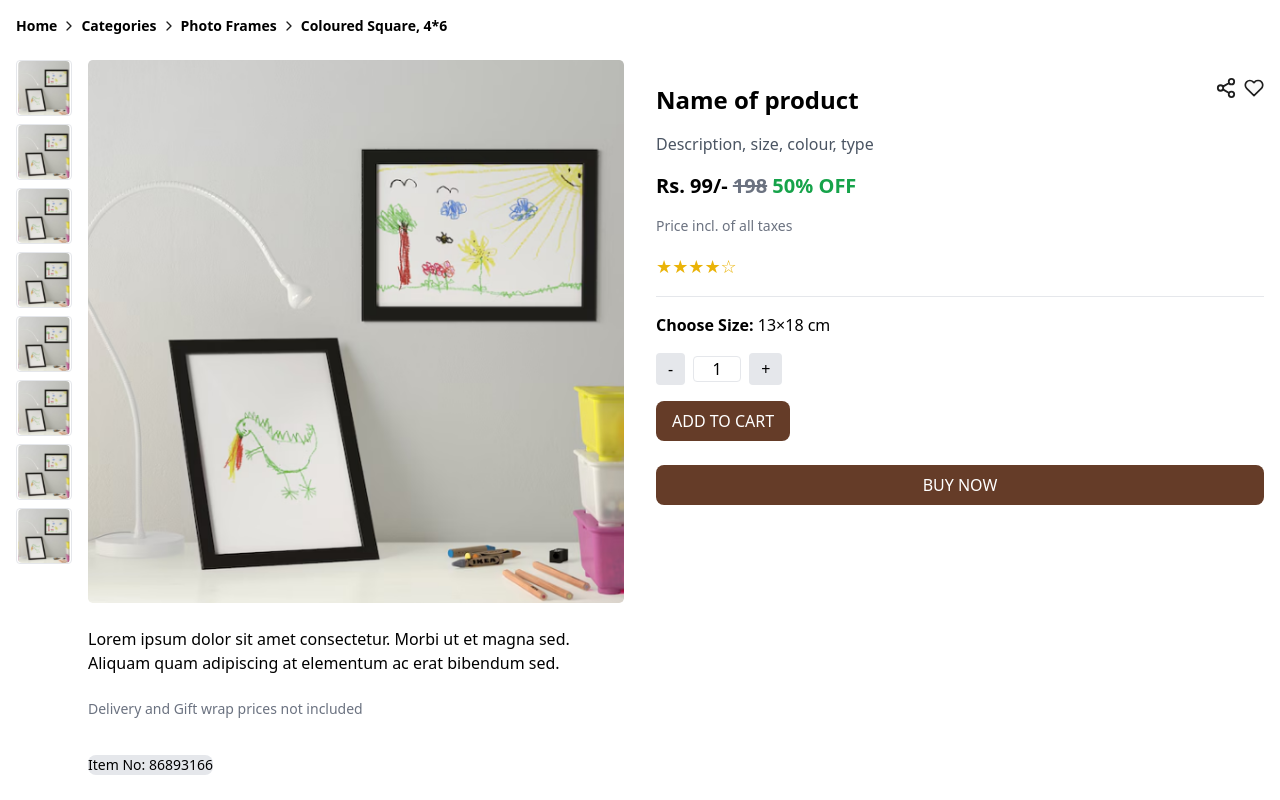
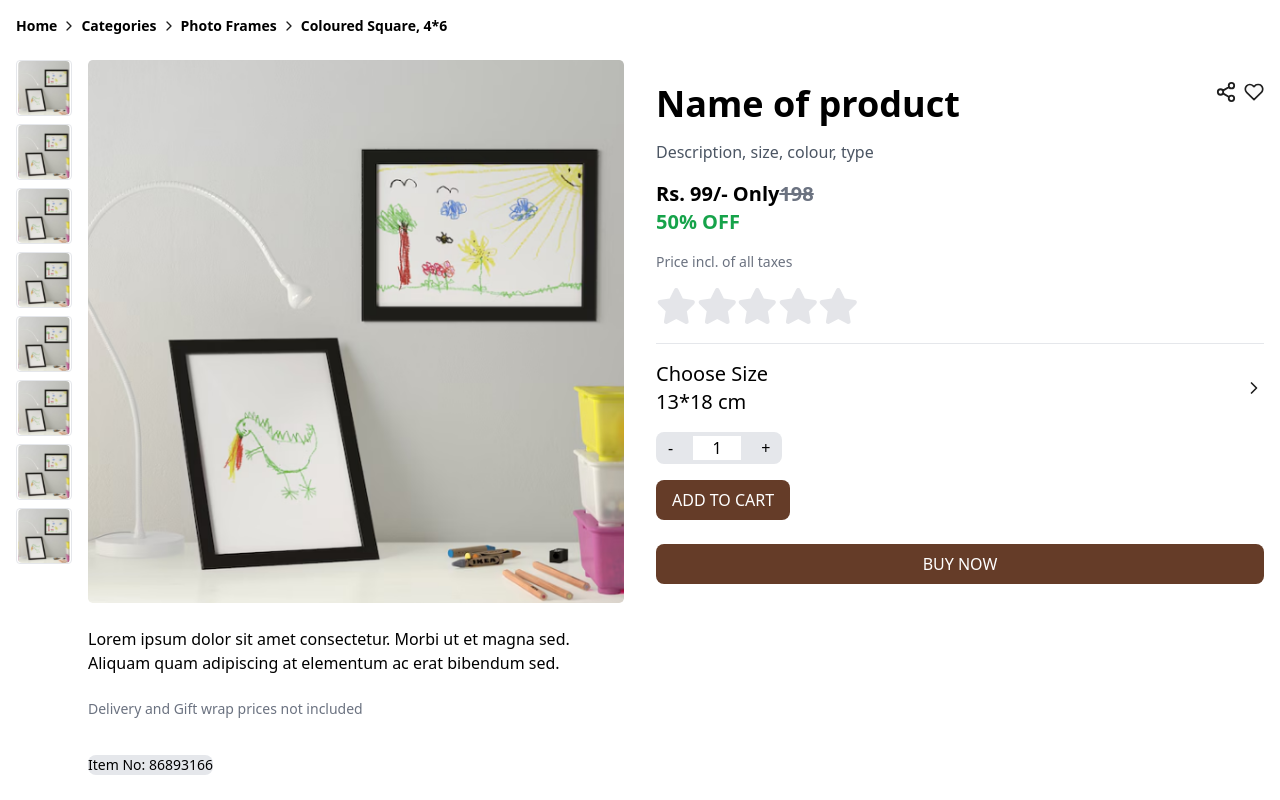
Before and after one commit to Rishikagi/Product-specific, a React (Vite) app: page / in a window 1280 px wide. Shown: the top 800 px of the page. Built offline with nearby package versions, Linux system fonts and the light colour scheme.

Commit message:
first commit

```diff
--- a/package.json
+++ b/package.json
@@ -10,8 +10,9 @@
     "preview": "vite preview"
   },
   "dependencies": {
+    "@fortawesome/free-solid-svg-icons": "^6.7.2",
+    "@fortawesome/react-fontawesome": "^0.2.2",
     "@tailwindcss/vite": "^4.1.10",
-
     "react": "^19.1.0",
     "react-dom": "^19.1.0"
   },
--- a/src/Product.jsx
+++ b/src/Product.jsx
@@ -6,6 +6,7 @@ import small from './assets/small.svg';
 import icon from './assets/icon.svg';
 import share from './assets/share.svg';
 import heart from './assets/heart.svg';
+import Rating from './Rating';
 
 
 const Product = () => {
@@ -66,7 +67,7 @@ cursor-pointer overflow-x-auto whitespace-nowrap">
         {/* Right Product Info Section */}
         <div className="md:w-1/2 space-y-4">
          <div className="flex justify-between items-center">
-    <h2 className="text-2xl font-semibold mt-6">Name of product</h2>
+    <h2 className="text-4xl font-semibold mt-6">Name of product</h2>
     <div className="flex gap-2">
       <img src={share} alt="Share" className="w-5 h-5 cursor-pointer" />
       <img src={heart} alt="Wishlist" className="w-5 h-5 cursor-pointer" />
@@ -74,36 +75,38 @@ cursor-pointer overflow-x-auto whitespace-nowrap">
   </div>
   <p className="text-gray-600">Description, size, colour, type</p>
           <div className="text-xl font-bold">
-            Rs. 99/- <del className="text-gray-500">198</del>{" "}
+            Rs. 99/- Only<del className="text-gray-500">198</del>{" "} <br />
             <span className="text-green-600">50% OFF</span>
           </div>
           <p className="text-sm text-gray-500">Price incl. of all taxes</p>
-          <div className="text-yellow-500 text-lg">★★★★☆</div>
+          <div className="text-yellow-500 text-lg"><Rating/></div>
 
           <hr />
 
-          <div>
-            <strong>Choose Size:</strong> 13×18 cm
-          </div>
+          <div className="flex justify-between items-center">
+    <h3 className="text-xl font-medium">Choose Size <br />13*18 cm</h3>
 
-          <div className="flex items-center gap-2">
+    <img src={arrow} alt="" className="w-5 h-5" />
+  </div>
+
+          <div className="flex items-center bg-gray-200 rounded-lg w-fit gap-2">
             <button
-              className="px-3 py-1 bg-gray-200 rounded"
+              className="px-3 py-1 rounded"
               onClick={() => handleQuantityChange(-1)}
             >
-              -
+              <h3>-</h3>
             </button>
             <input
               type="text"
               readOnly
               value={quantity}
-              className="w-12 text-center border rounded"
+              className="w-12 text-center "
             />
             <button
-              className="px-3 py-1 bg-gray-200 rounded"
+              className="px-3 py-1  rounded"
               onClick={() => handleQuantityChange(1)}
             >
-              +
+              <h2>+</h2>
             </button>
           </div>
 
@@ -137,7 +140,7 @@ cursor-pointer overflow-x-auto whitespace-nowrap">
         {[...Array(4)].map((_, idx) => (
           <div key={idx} className="border p-4 rounded shadow-sm">
             <h4 className="font-medium">Great Product</h4>
-            <div className="text-yellow-500 mb-2">★★★★☆</div>
+            <div className="text-yellow-500 mb-2"><Rating/></div>
             <p className="text-sm text-gray-600">
               Lorem ipsum dolor sit amet consectetur. Morbi ut et magna sed.
             </p>
--- /dev/null
+++ b/src/Rating.jsx
@@ -0,0 +1,35 @@
+import React, { useState } from "react";
+import { FontAwesomeIcon } from "@fortawesome/react-fontawesome";
+import { faStar } from "@fortawesome/free-solid-svg-icons";
+
+export default function Rating() {
+  const [rating, setRating] = useState(0);
+  const [hover, setHover] = useState(0);
+
+  return (
+    <div>
+      {[...Array(5)].map((_, index) => {
+        const starValue = index + 1;
+        return (
+          <label key={index}>
+            <input
+              type="radio"
+              name="rating"
+              value={starValue}
+              onClick={() => setRating(starValue)}
+              style={{ display: "none" }}
+            />
+            <FontAwesomeIcon
+              icon={faStar}
+              size="2x"
+              color={starValue <= (hover || rating) ? "#ffc107" : "#e4e5e9"}
+              onMouseEnter={() => setHover(starValue)}
+              onMouseLeave={() => setHover(0)}
+              style={{ cursor: "pointer" }}
+            />
+          </label>
+        );
+      })}
+    </div>
+  );
+}
```
Also changed, not shown: 1 other file (tests, documents, lock files or other folders).
